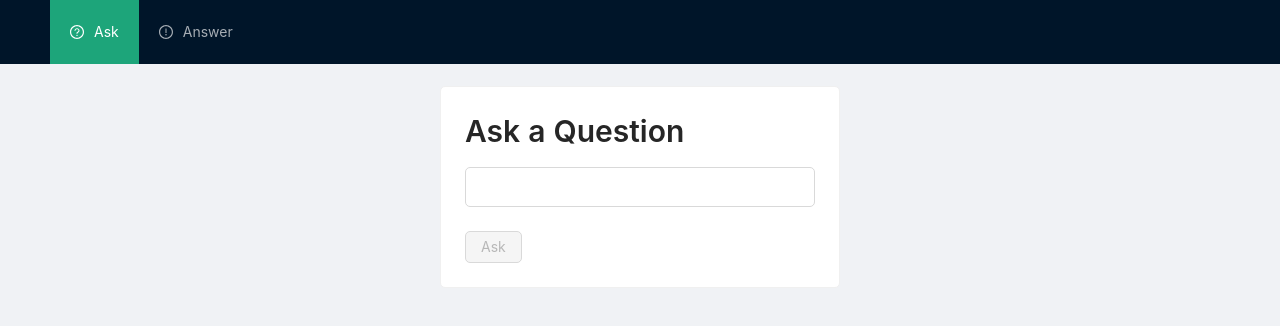
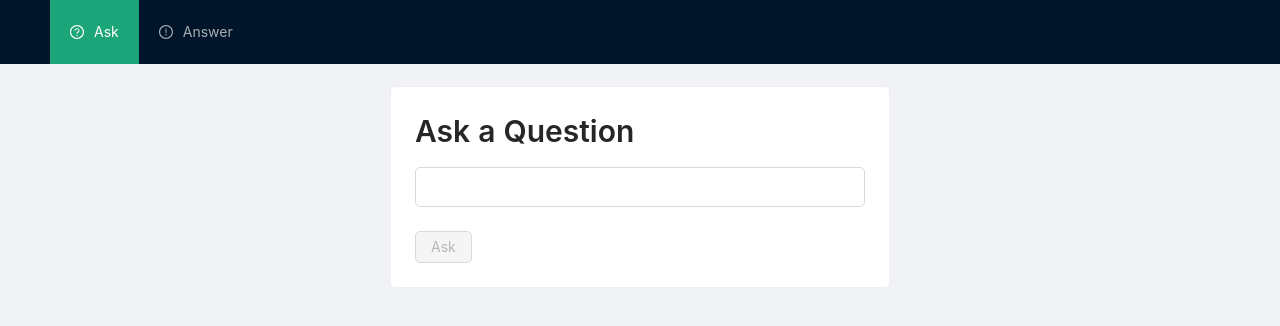
Before and after one commit to mkster/questions-and-answers, a React (Create React App) app in the folder frontend/: page / in a window 1280 px wide. Both pictures are taken after a click on the item "Ask". Shown: the top 326 px of the page. Built offline with nearby package versions, Linux system fonts and the light colour scheme; no server answers.

Commit message:
store answered questions, code cleanup

```diff
--- a/frontend/src/APIHelper.js
+++ b/frontend/src/APIHelper.js
@@ -11,10 +11,10 @@ export function useAllQuestions() {
 }
 
 
-export function useAnswers(questionID) {
+export function useAnswers(questionID, initalState) {
     const url = backend + `question/${questionID}/answers`
     console.log("useAnswers" + questionID)
-    return useGet(url)
+    return useGet(url, initalState)
 }
 
 export function useAnswerBy(questionID, authorID) {
@@ -41,15 +41,17 @@ export async function postAnswer(questionID, answerText) {
 //returns [] or result and function to refresh result
 function useGet(url, intialState = []){
     const [response, setResponse] = useState(intialState);
-    const [cancelToken, setCancelToken] = useState(axios.CancelToken.source());
+    const [refresh, setRefresh] = useState(false);
 
     useEffect(()=>{
-        updateGetNetwork()
-        //return (cancelToken.cancel) //cancel ongoing request on unmount/rerender
-    }, [url])
+        setResponse(intialState) //reset response to inital state
+        const newToken = axios.CancelToken.source()
+        updateGetNetwork(newToken)
+        return (newToken.cancel) //cancel ongoing request on unmount/rerender
+    }, [refresh, url])
 
     //fetch from backend
-    function updateGetNetwork(){
+    function updateGetNetwork(cancelToken){
         console.log("getting "+ url);
         const token = cancelToken.token;
         axios.get(url, {cancelToken: token}).then(result => {
@@ -72,7 +74,12 @@ function useGet(url, intialState = []){
         setResponse(set);
     }
 
-    return [response, updateLocal, updateGetNetwork]
+    function doRefresh(){
+        //force update by changing useEffect dep
+        setRefresh(!refresh);
+    }
+
+    return [response, updateLocal, doRefresh]
 }
 
 
--- a/frontend/src/Components/CardTitle.jsx
+++ b/frontend/src/Components/CardTitle.jsx
@@ -2,14 +2,17 @@ import { Card, Typography } from 'antd';
 import React from 'react';
 
 export default function CardTitle(props){
+    const maxSize = 500
+    const margin = 10;
     const styleParent ={
-        maxWidth: 420,
+        maxWidth: maxSize + margin*2,
         margin: "auto",
     }
     const styleCard = {
-        marginLeft: 10,
-        marginRight: 10,
-        maxWidth: 400,
+        marginLeft: margin,
+        marginRight: margin,
+        maxWidth: maxSize,
+        ...props.style
     }
 
     return (
--- a/frontend/src/Components/QAContent.jsx
+++ b/frontend/src/Components/QAContent.jsx
@@ -5,11 +5,26 @@ import Question from './Question';
 import QuestionAsker from "./QuestionAsker";
 
 export default function QAContent(props){
+    const [question, goToNextQuestion, onQuestionAsked] = useCurrentQuestion(props.onQuestionAsked)
 
+    //using hider to not rerender and loose state
+    return(
+        <div>
+            <Hider hidden={props.navigationSelection !== "ask"}>
+                <QuestionAsker onQuestionAsked={onQuestionAsked} />
+            </Hider>
+            <Hider hidden={props.navigationSelection !== "answer"}>
+                {question && <Question onQuestionCompleted={goToNextQuestion} question={question} />}
+            </Hider>
+        </div>
+    )
+}
+
+
+function useCurrentQuestion(_onQuestionAsked){
     const [questions, setQuestions, fetchQuestions] = useAllQuestions();
     const [iCurrentQuestion, setICurrentQuestion] = useState(6); //nope this needs to stay when switching tabs, router? or higher state?
 
-    //TODO can move this down now
     //TODO going backwards throug Q latest Q first
     function goToNextQuestion() {
         const i = (iCurrentQuestion + 1) % questions.length;
@@ -18,24 +33,13 @@ export default function QAContent(props){
 
     //update questions without fetching everything
     function onQuestionAsked(addition) {
-        if (addition != []) {
+        if (addition !== []) {
             setICurrentQuestion(questions.length) //select that question
             setQuestions([...questions, addition])
-            props.onQuestionAsked();
+            _onQuestionAsked();
         }
     }
 
-    //prolly should use react router here later Questions/id, Answers
-    //using hider to not rerender and loose state
     const question = questions[iCurrentQuestion]
-    return(
-        <div>
-            <Hider hidden={props.navigationSelection != "ask"}>
-                <QuestionAsker onQuestionAsked={onQuestionAsked} />
-            </Hider>
-            <Hider hidden={props.navigationSelection != "answer"}>
-                {question && <Question onQuestionCompleted={goToNextQuestion} question={question} />}
-            </Hider>
-        </div>
-    )
+    return [question, goToNextQuestion, onQuestionAsked]
 }
--- a/frontend/src/Components/Question.jsx
+++ b/frontend/src/Components/Question.jsx
@@ -1,72 +1,73 @@
-import { Space } from 'antd';
 import React, { useEffect, useState } from 'react';
-import { useAnswers } from '../APIHelper';
+import { postAnswer, useAnswers } from '../APIHelper';
 import CardTitle from './CardTitle';
-import Hider from './Hider';
 import QuestionAnswerer from './QuestionAnswerer';
 
-//get the next question for this user?
-function useNextQuestion(questions){
-
-}
 
 //only show answerer, then reavel answrs once answered
 export default function Question(props) {
+  const userID = 1 //TODO use context?
   const question = props.question;
-  const [answers, setAnswers, fetchAnswers] = useAnswers(question._id);
-  const [questionAnswered, setQuestionAnswered] = useState(false);
+  const [answers, setAnswers, fetchAnswers] = useAnswers(question._id, null);
+  const [questionAnswered, setQuestionAnswered] = useQuestionAnswered(question._id, userID)
 
-  console.log(question)
-  console.log(answers[0]);
-
-  //if new question set not answered
-  useEffect(()=>{
-    setQuestionAnswered(false)
-  }, [question._id])
-
-  function onQuestionAnswered(addition) {
-    if (addition != []) {
-      setAnswers([...answers, addition])
-    }
-    setQuestionAnswered(true);
-    //props.onQuestionCompleted();
-  }
-
-  //todo
-  function onQuestionSkipped(addition) {
-    props.onQuestionCompleted();
-  }
-
-  const styleSpace = {
-    width: "100%"
+  function onQuestionAnswered(answer){
+    const answerQuestionID = props.question._id
+    console.log(answerQuestionID)
+    postAnswer(answerQuestionID, answer).then(addition => {
+      //dont change stuff if a new question was already selected now
+      if (answerQuestionID === props.question._id) {
+        const error = addition.length === 0 //TODO handle error somehow? perhaps in root function though TOOD this is not error state always could also be empty, need to do that correctly
+        if (!error) setAnswers([...answers, addition])
+        setQuestionAnswered();
+      }
+    })
   }
 
   return (
     <div >
       <br/>
-      <CardTitle title={question.question} >
-        <Space style={styleSpace} size={"large"} direction="vertical">
-          <QuestionAnswerer questionID={question._id} questionAnswered={questionAnswered} onQuestionAnswered={onQuestionAnswered} onQuestionCompleted={props.onQuestionCompleted} />
-        </Space>
-      </CardTitle>
-
+      <QuestionAnswerer questionID={question._id} questionTitle={question.question} questionAnswered={questionAnswered} onQuestionAnswered={onQuestionAnswered} onQuestionCompleted={props.onQuestionCompleted} />
       <br/>
-      {!questionAnswered && <CardTitle title={"Answer to see Answers"} />}
-      <Hider hidden={!questionAnswered}>
-        <CardTitle title={"Answers"} >
-          <QuestionAnswers answers={answers} />
-        </CardTitle>
-      </Hider>
-
-
+      <QuestionAnswers questionAnswered={questionAnswered} answers={answers}/>
     </div>
   );
 }
 
 function QuestionAnswers(props){
+  //const n = props.answers === null ? "_" : props.answers.length;
+  //const title = `Answer to see ${n} Answers`
   return(
-      props.answers.map(a =>
-        <p key={a._id}>{a.answer}</p>
-      )
+    <div>
+      {!props.questionAnswered ?
+        <CardTitle title={`Answer to see Answers`} />
+      :
+        <CardTitle title={"Answers"} >
+          {props.answers ? props.answers.map(a =>
+            <p key={a._id}>{a.answer}</p>
+          ): null}
+        </CardTitle>
+      }
+    </div>
   )
 }
+
+
+//TODO will fetch is answered from backend, also need to push that
+function useQuestionAnswered(questionID, userID){
+  const [questionsAnswered, setQuestionsAnswered] = useState([]);
+
+  useEffect(()=>{
+    //TODO fetch questions answered
+    setQuestionsAnswered([])
+  }, [userID])
+
+  function setQuestionAnswered(){
+    const copy = [...questionsAnswered]
+    copy[questionID] = true;
+    setQuestionsAnswered(copy)
+  }
+  const questionAnswered = questionsAnswered[questionID]
+
+  return [questionAnswered, setQuestionAnswered]
+}
--- a/frontend/src/Components/QuestionAnswerer.jsx
+++ b/frontend/src/Components/QuestionAnswerer.jsx
@@ -1,48 +1,72 @@
 import { Button, Space } from 'antd';
-import React, { useEffect } from 'react';
-import { postAnswer } from '../APIHelper';
-import useInput from './useInput';
+import React, { useEffect, useRef } from 'react';
+import CardTitle from './CardTitle';
+import useInputAndConfirmButton from './useInputAndConfirmButton';
+
+//container: lifecycle methods, logic
+//display: all methods adn  value from props
 
 
 //make component Input and combine with button here
 export default function QuestionAnswerer (props) {
+    const [input, inputStr, confirmInput, ConfirmButton] = useAnswerInput(props.questionID, props.questionAnswered, props.onQuestionAnswered)
+
+    const styleSpace = {
+        width: "100%"
+    }
+    const styleQuestionCard = {
+        minHeight: 350,
+    }
+    const bottomSpace = 40;
+    const styleBottomSpace = {
+        height: bottomSpace,
+    }
+    const stylePostionInBottomSpace = {
+        position: "absolute",
+        bottom: 20,
+        height: bottomSpace,
+    }
+
+    const questionAnswerButtons =
+        <Space style={styleSpace} size={"small"} direction="horizontal">
+            <ConfirmButton>Answer</ConfirmButton>
+            <Button onClick={props.onQuestionCompleted}>Skip</Button>
+        </Space>
+
+    return (
+        <CardTitle title={props.questionTitle} style={styleQuestionCard} >
+            <Space style={styleSpace} size={"large"} direction="vertical">
+                <Space style={styleSpace} size={"large"} direction="vertical">
+                    {input}
+                    <div style={styleBottomSpace}>
+                        <div style={stylePostionInBottomSpace}>
+                            {!props.questionAnswered ?
+                                questionAnswerButtons :
+                                <Button onClick={props.onQuestionCompleted}>Next Question</Button>
+                            }
+                        </div>
+                    </div>
+                </Space>
+            </Space>
+        </CardTitle>
+    )
+}
+
+function useAnswerInput(questionID, questionAnswered, onQuestionAnswered){
     const styleInput = {}
-    const propsInput = { style: styleInput, size: "large", disabled: props.questionAnswered, onPressEnter: confirmInput }
-    const [input, inputStr, setInputStr] = useInput(propsInput)
+    const inputRef = useRef(null)
+    const propsInput = { style: styleInput, ref: inputRef, size: "large", disabled: questionAnswered, onPressEnter: confirmInput }
+    const [input, inputStr, setInputStr, ConfirmButton] = useInputAndConfirmButton(propsInput, confirmInput)
 
     //if new question set not answered
     useEffect(() => {
         setInputStr("")
-    }, [props.questionID])
+        inputRef.current.focus();
+    }, [questionID])
 
-    function confirmInput(){
-        postAnswer(props.questionID, inputStr).then(res=>{
-            props.onQuestionAnswered(res)
-        })
-        //setInputStr("");
+    function confirmInput() {
+        onQuestionAnswered(inputStr)
     }
 
-    function onQuestionCompleted(){
-        props.onQuestionCompleted()
-    }
-
-    const styleSpace = {
-        width: "100%"
-    }
-
-    const questionAnswerButtons =
-        <Space style={styleSpace} size={"small"} direction="horizontal">
-            <Button disabled={inputStr == ""} onClick={confirmInput}>Answer</Button>
-            <Button onClick={onQuestionCompleted}>Skip</Button>
-        </Space>
-
-    return (
-        <div>
-            <Space style={styleSpace} size={"large"} direction="vertical">
-                {input}
-                {!props.questionAnswered && questionAnswerButtons}
-                {props.questionAnswered && <Button onClick={onQuestionCompleted}>Next Question</Button>}
-            </Space>
-        </div>
-    )
+    return [input, inputStr, confirmInput, ConfirmButton]
 }
--- a/frontend/src/Components/QuestionAsker.jsx
+++ b/frontend/src/Components/QuestionAsker.jsx
@@ -1,26 +1,15 @@
-import { Button, Space } from 'antd';
+import { Space } from 'antd';
 import React from 'react';
 import { postQuestion } from '../APIHelper';
 import CardTitle from './CardTitle';
-import useInput from './useInput';
+import useInputAndConfirmButton from './useInputAndConfirmButton';
 
 //Generally, reusable components go into their own files whereas components that are dependent on each other for a specific purpose go in the same file
 
 
 //make component Input and combine with button here
-export default function QuestionAsker (props) {
-    //const [inputStr, setInputStr] = useState("")
-    const styleInput = {}
-    const propsInput = { style: styleInput, size: "large", onPressEnter: confirmInput}
-    const [input, inputStr, setInputStr] = useInput(propsInput)
-
-    function confirmInput(){
-        const str = addPostfix(inputStr, "?")
-        postQuestion(str).then(res => {
-            props.onQuestionAsked(res)
-        })
-        setInputStr("");
-    }
+export default function QuestionAsker(props) {
+    const [input, ConfirmButton] = useAskQuestion(props.onQuestionAsked);
 
     const styleSpace = {
         width: "100%"
@@ -35,23 +24,37 @@ export default function QuestionAsker (props) {
 
     //TODO center card vertically
     //TODO use ref to focus input rigth awya
-    //TODO make this useInputConfirm(buttonText) or so
     return (
         <div>
             <br/>
             <CardTitle title="Ask a Question" >
                 <Space style={styleSpace} size={"large"} direction="vertical">
                     {input}
-                    <Button disabled={inputStr==""} onClick={confirmInput}>Ask</Button>
+                    <ConfirmButton>Ask</ConfirmButton>
                 </Space>
             </CardTitle>
         </div>
     )
 }
 
+function useAskQuestion(onQuestionAsked){
+    const propsInput = { size: "large", onPressEnter: confirmInput }
+    const [input, inputStr, setInputStr, ConfirmButton] = useInputAndConfirmButton(propsInput, confirmInput)
+
+    function confirmInput() {
+        const str = addPostfix(inputStr, "?")
+        postQuestion(str).then(res => {
+            onQuestionAsked(res)
+        })
+        setInputStr("");
+    }
+
+    return [input, ConfirmButton]
+}
+
 //add 1 char postix
 function addPostfix(string, postfix) {
     const last = string.slice(-1)
-    if (last == postfix) { return string }
+    if (last === postfix) { return string }
     return string + postfix
 }
--- /dev/null
+++ b/frontend/src/Components/useInputAndConfirmButton.jsx
@@ -0,0 +1,23 @@
+
+import { Button } from 'antd';
+import React from 'react';
+import useInput from './useInput';
+
+//use Input (antd), auto capitalizes first char, return confirm button with enter press confirm and gray out when input is empty (antd)
+export default function useInputAndConfirmButton(propsInput, onConfirmInput) {
+    const props = { onPressEnter: confirmInput, ...propsInput }
+    const [input, inputStr, setInputStr] = useInput(props)
+
+    function confirmInput() {
+        onConfirmInput(inputStr)
+    }
+    function ConfirmButton(props){
+        return (
+            <Button disabled={inputStr === ""} onClick={confirmInput} {...props.propsButton}>
+                {props.children}
+            </Button>
+        )
+    }
+
+    return [input, inputStr, setInputStr, ConfirmButton]
+}
```
Also changed, not shown: 1 other file (tests, documents, lock files or other folders).
